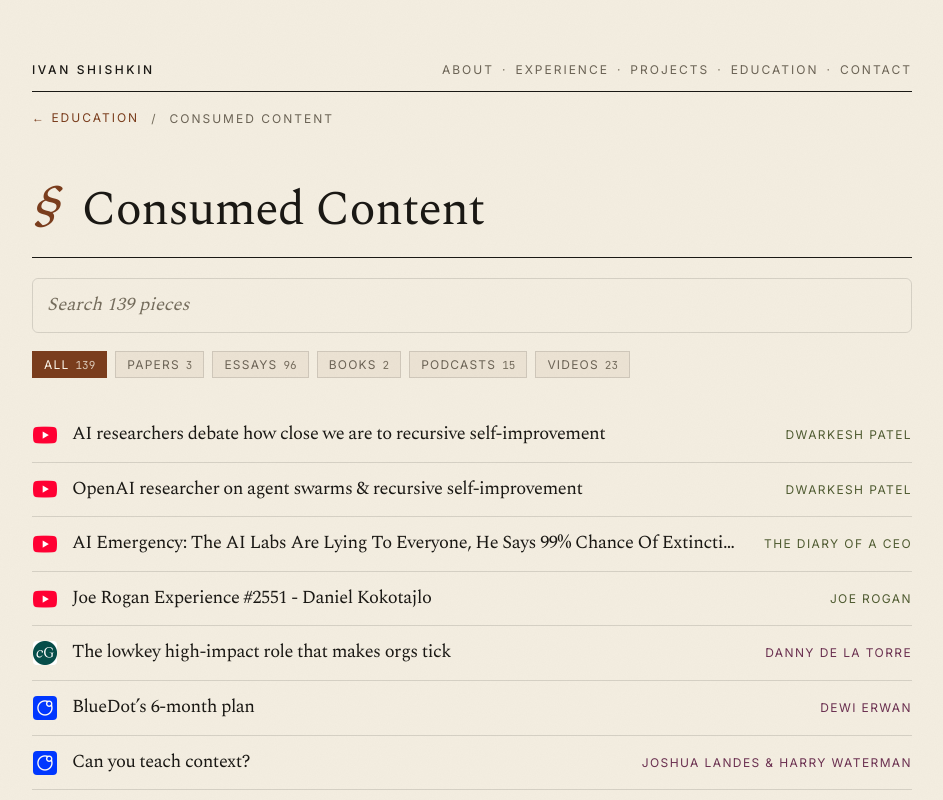
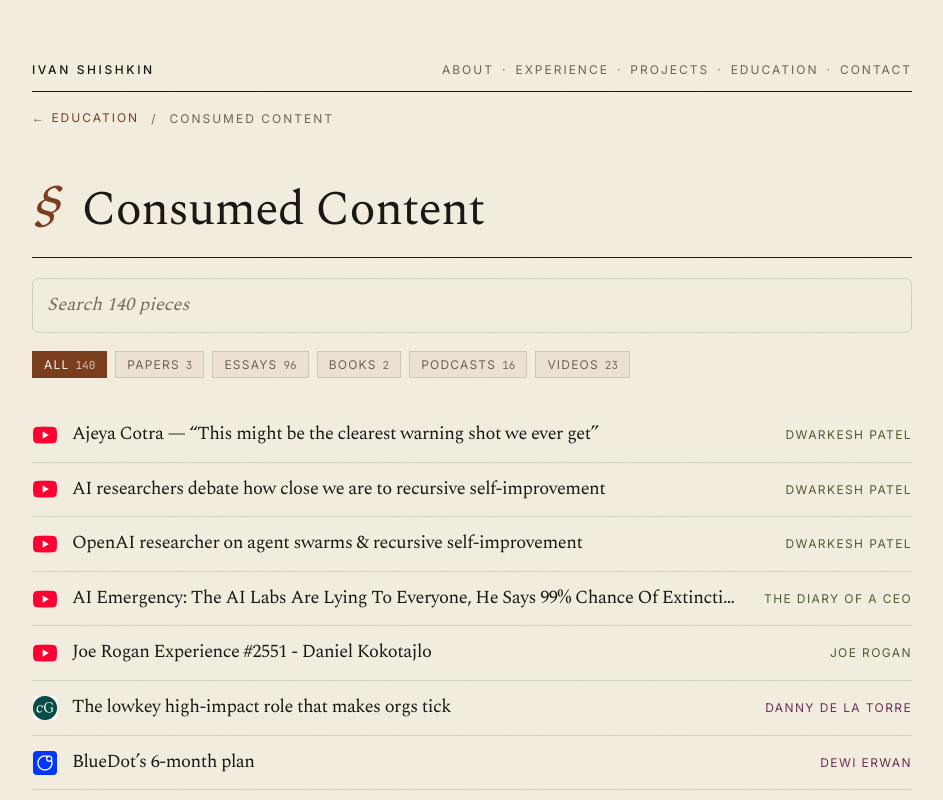
Before and after one commit to Ivan-Shishkin-Dev/Personal_Portfolio_3, a Next.js app: page /consumed-content in a window 1280 px wide. Shown: the top 800 px of the page, without its empty margins (168-1111 px from the left). Built offline with nearby package versions, Linux system fonts and the light colour scheme.

Commit message:
Add Ajeya Cotra Dwarkesh episode to reading list

```diff
--- a/content/consumed.ts
+++ b/content/consumed.ts
@@ -876,4 +876,10 @@
     author: "Dwarkesh Patel",
     category: "Podcasts",
   },
+  {
+    title: "Ajeya Cotra — “This might be the clearest warning shot we ever get”",
+    url: "https://www.youtube.com/watch?v=X50zezLFWWI",
+    author: "Dwarkesh Patel",
+    category: "Podcasts",
+  },
 ];
```
